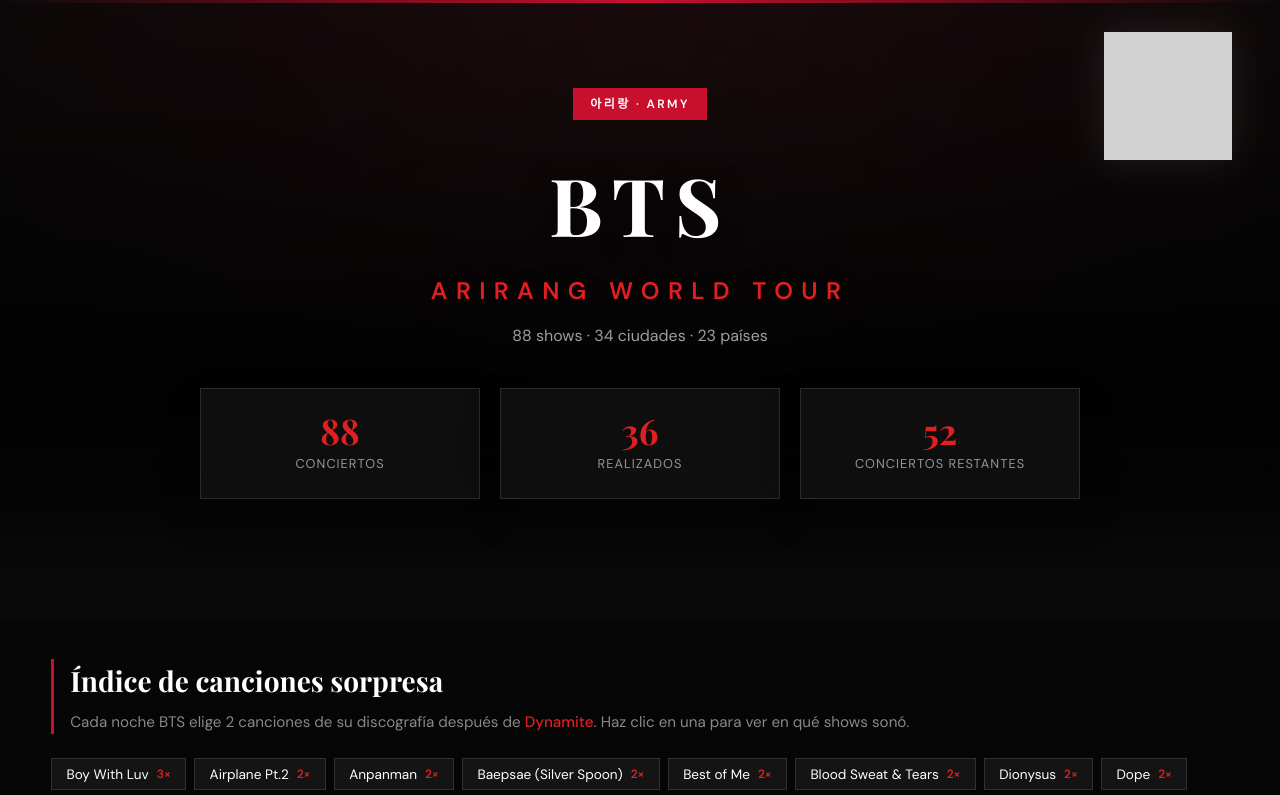
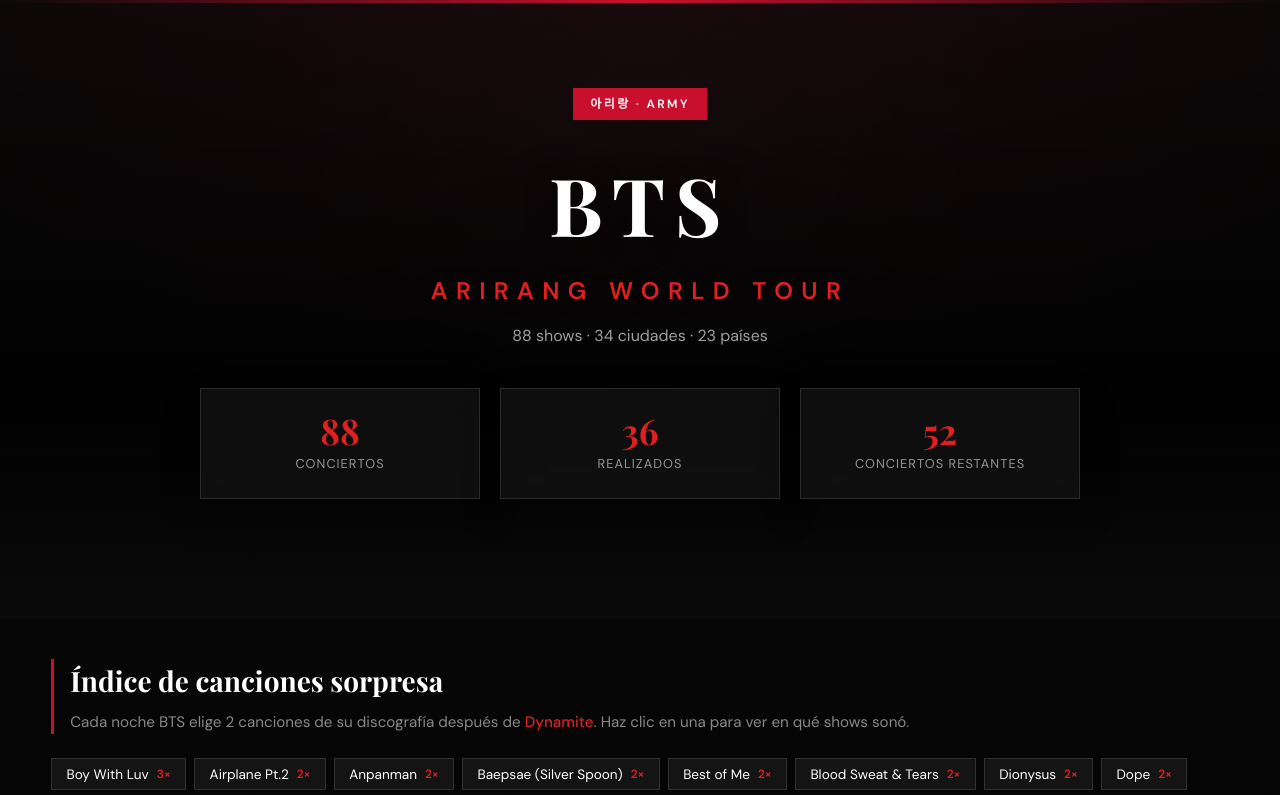
Before and after one commit to Yikxzyz/Fechas_bts, a plain HTML site: page index.html in a window 1280 px wide. Shown: the top 795 px of the page. Drawn offline with nearby package versions, Linux system fonts and the light colour scheme.

Commit message:
Update index.html

```diff
--- a/index.html
+++ b/index.html
@@ -18,7 +18,6 @@
   </head>
   <body>
     <header class="hero">
-  <img class="hero-logo" src="img/logo-bts.png" alt="Logo BTS" />
 
   <div class="container">
     <span class="hero-badge">아리랑 · ARMY</span>
```
